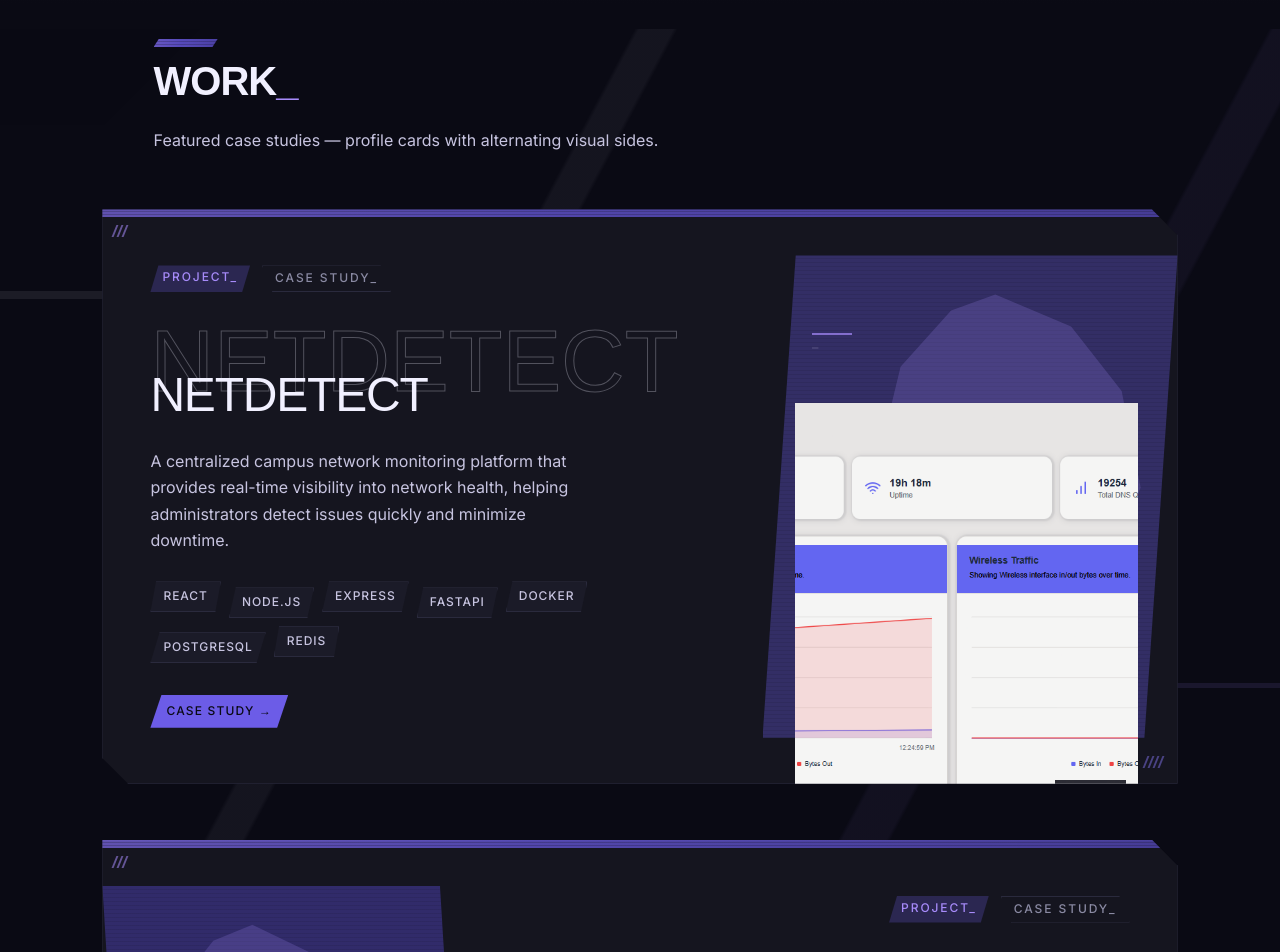
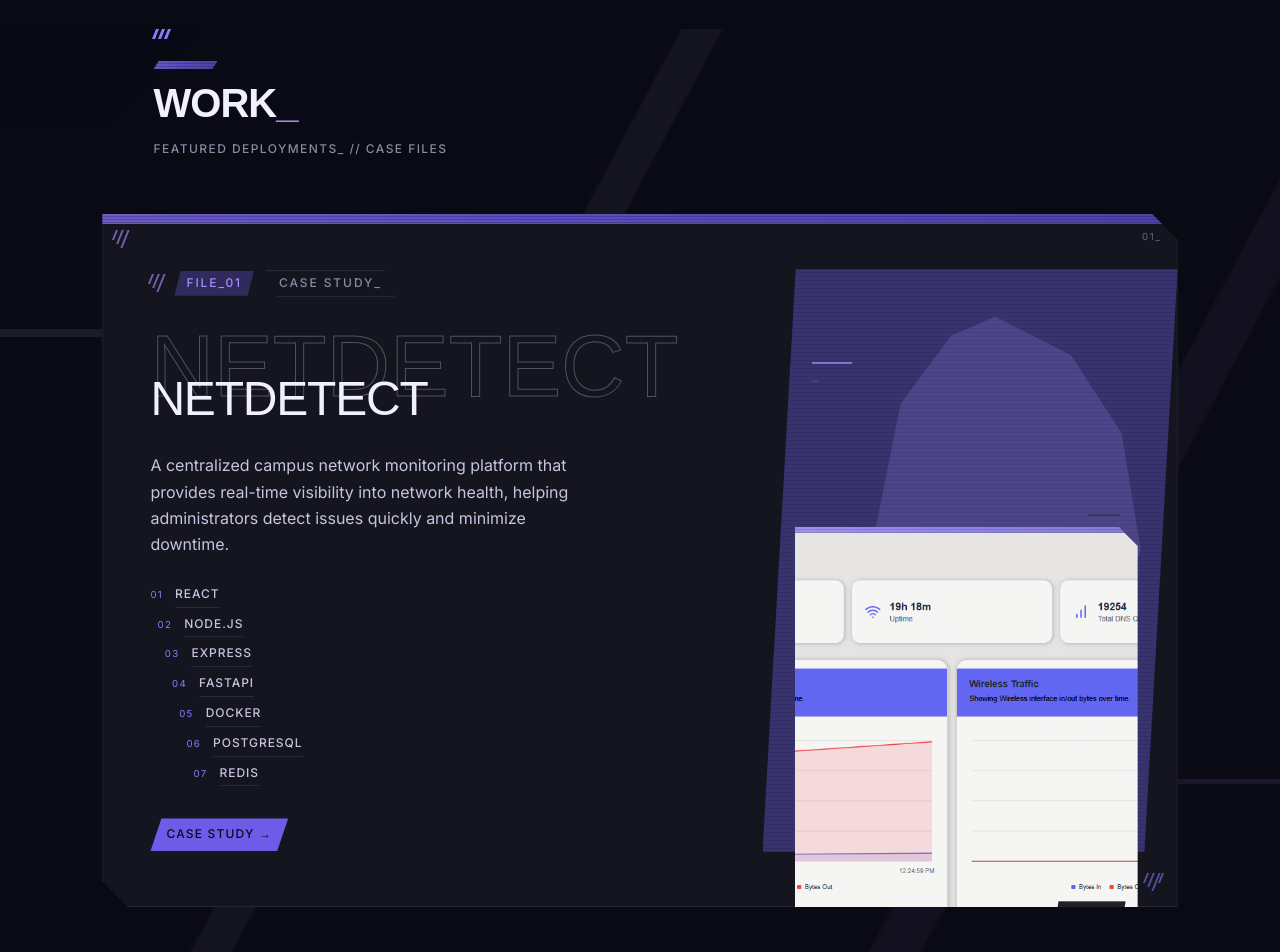
Before and after one commit to rrndxx/portfolio-v2, a Next.js app: page / in a window 1280 px wide. Shown: the part 2920-3872 px from the top of the page. Built offline with nearby package versions, Linux system fonts and the light colour scheme; a web font is replaced by a local one.

Commit message:
feat: revamp ExperienceTimeline and FeaturedProjects components with enhanced visual elements, update layout for improved readability, and introduce new Barcode feature for project blocks

```diff
--- a/components/experience/ExperienceTimeline.tsx
+++ b/components/experience/ExperienceTimeline.tsx
@@ -12,59 +12,113 @@ interface ExperienceTimelineProps {
 
 const contentIndent = [
   "md:pl-0",
-  "md:pl-12",
-  "md:pl-6",
-  "md:pl-20",
-];
+  "md:pl-10",
+  "md:pl-5",
+  "md:pl-16",
+] as const;
 
 export function ExperienceTimeline({ entries }: ExperienceTimelineProps) {
   return (
     <SectionShell
       id="experience"
       className="bg-bg-panel pb-16 md:pb-32"
-      cut="shallow-right"
+      cut="blade-right"
       blendFrom="void"
       zIndex={4}
       style={{ ["--section-pad-y" as string]: "5rem" }}
     >
       <SectionAtmosphere variant="experience" />
 
-      <div className="pl-[8vw] pr-[5vw] md:pl-[14vw] md:pr-[10vw]">
+      <div className="relative z-[1] pl-[8vw] pr-[5vw] md:pl-[14vw] md:pr-[10vw]">
         <Reveal>
-          <SectionHeading className="mb-12 md:mb-16">Experience</SectionHeading>
+          <div className="mb-3 flex gap-[3px]">
+            {[0, 1, 2].map((i) => (
+              <span
+                key={i}
+                className="block h-2.5 w-[3px] -skew-x-[22deg] bg-accent-electric"
+              />
+            ))}
+          </div>
+          <SectionHeading className="mb-3 md:mb-4">Experience</SectionHeading>
+          <p className="mb-12 max-w-md font-sans text-meta uppercase tracking-[0.12em] text-text-muted md:mb-16">
+            Career log_ // timeline
+          </p>
         </Reveal>
 
         <div className="relative max-w-3xl">
+          {/* Hard rail — not a soft centered timeline */}
           <div
             aria-hidden
-            className="absolute bottom-2 left-0 top-2 w-px bg-gradient-to-b from-transparent via-border-subtle to-transparent"
+            className="absolute bottom-2 left-0 top-2 w-px bg-gradient-to-b from-accent-glow/0 via-accent-glow/50 to-accent-glow/0"
           />
+          <div
+            aria-hidden
+            className="absolute left-[-3px] top-[12%] flex flex-col gap-1"
+          >
+            {[0, 1, 2].map((i) => (
+              <span
+                key={i}
+                className="block h-[2px] w-2 bg-accent-electric/50"
+              />
+            ))}
+          </div>
 
-          <ol className="space-y-12 md:space-y-16">
+          <ol className="space-y-10 md:space-y-14">
             {entries.map((entry, index) => (
               <Reveal
                 key={`${entry.role}-${entry.org}-${index}`}
                 delay={index * 0.06}
               >
                 <li className="relative pl-8 md:pl-10">
+                  {/* Diamond node — hard edge, no round pill */}
                   <span
                     aria-hidden
-                    className="absolute left-0 top-1.5 h-2.5 w-2.5 -translate-x-1/2 rounded-full border border-accent-glow bg-accent-primary/50"
+                    className="absolute left-0 top-3 h-2.5 w-2.5 -translate-x-1/2 rotate-45 border border-accent-glow bg-accent-primary"
                   />
 
-                  <div className={contentIndent[index % contentIndent.length]}>
-                    <p className="font-sans text-meta uppercase tracking-[0.08em] text-text-muted">
+                  <div
+                    className={[
+                      "xp-entry relative",
+                      contentIndent[index % contentIndent.length],
+                    ].join(" ")}
+                  >
+                    <div
+                      aria-hidden
+                      className="glitch-texture pointer-events-none absolute inset-x-0 top-0 h-1 opacity-60"
+                    />
+
+                    <div className="relative border border-accent-glow/20 bg-bg-void/40 px-5 py-5 md:px-6 md:py-6">
+                      <div className="mb-3 flex flex-wrap items-center justify-between gap-3">
+                        <div className="-skew-x-[12deg] bg-accent-primary px-3 py-1.5">
+                          <p className="skew-x-[12deg] font-sans text-meta uppercase tracking-[0.1em] text-text-primary">
                             {entry.date}
                           </p>
-                    <h3 className="mt-2 font-sans text-body-lg font-semibold text-text-primary">
+                        </div>
+                        <div className="flex items-center gap-2">
+                          <span className="font-sans text-[0.6rem] uppercase tracking-[0.16em] text-text-muted">
+                            Log_{String(index + 1).padStart(2, "0")}
+                          </span>
+                          <span className="inline-flex gap-[2px]">
+                            {[0, 1, 2].map((i) => (
+                              <span
+                                key={i}
+                                className="block h-2 w-[2px] -skew-x-[22deg] bg-accent-glow/60"
+                              />
+                            ))}
+                          </span>
+                        </div>
+                      </div>
+
+                      <h3 className="font-hero text-[clamp(1.05rem,2vw,1.35rem)] font-bold uppercase leading-snug tracking-[0.04em] text-text-primary">
                         {entry.role}
                       </h3>
-                    <p className="mt-1 font-sans text-body text-accent-electric">
-                      {entry.org}
+                      <p className="mt-2 font-sans text-meta uppercase tracking-[0.1em] text-accent-electric">
+                        {entry.org}_
                       </p>
                       <p className="mt-3 max-w-xl font-sans text-body text-text-secondary">
                         {entry.description}
                       </p>
+                    </div>
                   </div>
                 </li>
               </Reveal>
--- a/components/projects/FeaturedProjects.tsx
+++ b/components/projects/FeaturedProjects.tsx
@@ -26,23 +26,31 @@ export function FeaturedProjects({ projects }: FeaturedProjectsProps) {
 
       <div className="relative z-[1] pl-[6vw] pr-[4vw] md:pl-[12vw] md:pr-[6vw]">
         <Reveal>
-          <SectionHeading className="mb-4 md:mb-6">Work</SectionHeading>
-          <p className="mb-10 max-w-lg font-sans text-body text-text-secondary md:mb-14">
-            Featured case studies — profile cards with alternating visual sides.
+          <div className="mb-3 flex gap-[3px]">
+            {[0, 1, 2].map((i) => (
+              <span
+                key={i}
+                className="block h-2.5 w-[3px] -skew-x-[22deg] bg-accent-electric"
+              />
+            ))}
+          </div>
+          <SectionHeading className="mb-3 md:mb-4">Work</SectionHeading>
+          <p className="mb-10 max-w-lg font-sans text-meta uppercase tracking-[0.12em] text-text-muted md:mb-14">
+            Featured deployments_ // case files
           </p>
         </Reveal>
       </div>
 
-      <div className="relative z-[1] flex flex-col gap-10 md:gap-14">
+      <div className="relative z-[1] flex flex-col gap-12 md:gap-16">
         {projects.map((project, index) => (
           <ProjectBlock key={project.slug} project={project} index={index} />
         ))}
       </div>
 
-      <Reveal className="relative z-[1] mt-10 px-[6vw] pb-8 md:mt-16 md:px-[12vw] md:pb-12">
+      <Reveal className="relative z-[1] mt-12 px-[6vw] pb-8 md:mt-16 md:px-[12vw] md:pb-12">
         <Link
           href="/work"
-          className="inline-flex items-center gap-2 font-sans text-meta uppercase tracking-[0.1em] text-accent-electric transition-colors hover:text-accent-glow"
+          className="work-cta work-cta-ghost inline-flex items-center gap-2 px-6 py-3 font-sans text-meta uppercase tracking-[0.1em] text-text-primary transition-colors hover:text-accent-glow"
         >
           View all work
           <span aria-hidden>→</span>
--- a/components/projects/ProjectBlock.tsx
+++ b/components/projects/ProjectBlock.tsx
@@ -14,9 +14,9 @@ interface ProjectBlockProps {
 }
 
 const PLATE_STYLES = [
-  "bg-accent-primary/35",
-  "bg-accent-primary-dim/55",
-  "bg-accent-electric/30",
+  "bg-accent-primary/40",
+  "bg-accent-primary-dim/60",
+  "bg-accent-electric/35",
 ] as const;
 
 function Layer({
@@ -52,17 +52,43 @@ function Layer({
   );
 }
 
+function Barcode({
+  className = "",
+  tone = "glow",
+  count = 3,
+}: {
+  className?: string;
+  tone?: "glow" | "electric" | "light";
+  count?: number;
+}) {
+  const color =
+    tone === "glow"
+      ? "bg-accent-glow/65"
+      : tone === "electric"
+        ? "bg-accent-electric/55"
+        : "bg-text-primary/55";
+
+  return (
+    <div aria-hidden className={["flex gap-[3px]", className].join(" ")}>
+      {Array.from({ length: count }).map((_, i) => (
+        <span
+          key={i}
+          className={["block w-[2px] -skew-x-[22deg]", color].join(" ")}
+          style={{ height: `${10 + (i % 3) * 4}px` }}
+        />
+      ))}
+    </div>
+  );
+}
+
 /**
- * Hybrid of cyber profile cards + angled game UI —
- * ghost titles, slant plates, glitch ticks, frame-breaking cover.
+ * Cyber profile project block — chamfered frame, slant plates, glitch ticks.
  */
 export function ProjectBlock({ project, index = 0 }: ProjectBlockProps) {
   const visualOnEnd = index % 2 === 0;
   const plate = PLATE_STYLES[index % PLATE_STYLES.length];
   const tech = project.techStack.filter((t) => !t.startsWith("TODO"));
-  const frameClass = visualOnEnd
-    ? "project-card-frame"
-    : "project-card-frame-flip";
+  const indexLabel = String(index + 1).padStart(2, "0");
 
   const copy = (
     <div
@@ -74,12 +100,13 @@ export function ProjectBlock({ project, index = 0 }: ProjectBlockProps) {
       <Layer from={visualOnEnd ? "left" : "right"} delay={0.06}>
         <div
           className={[
-            "flex flex-wrap gap-3",
+            "flex flex-wrap items-center gap-3",
             visualOnEnd ? "justify-start" : "justify-end",
           ].join(" ")}
         >
-          <span className="slant-chip bg-accent-primary/25 px-3 py-1 font-sans text-meta uppercase tracking-[0.16em] text-accent-glow">
-            Project_
+          <Barcode tone="glow" />
+          <span className="slant-chip bg-accent-primary/30 px-3 py-1 font-sans text-meta uppercase tracking-[0.16em] text-accent-glow">
+            File_{indexLabel}
           </span>
           <span className="slant-chip-flip border border-border-subtle px-3 py-1 font-sans text-meta uppercase tracking-[0.16em] text-text-muted">
             Case study_
@@ -109,13 +136,23 @@ export function ProjectBlock({ project, index = 0 }: ProjectBlockProps) {
         <Layer from="up" delay={0.2} className="mt-7">
           <ul
             className={[
-              "flex flex-wrap gap-2",
-              visualOnEnd ? "justify-start" : "justify-end",
+              "flex flex-col gap-2",
+              visualOnEnd ? "items-start" : "items-end",
             ].join(" ")}
           >
             {tech.map((item, i) => (
-              <li key={item} className={i % 2 === 0 ? "mt-0" : "mt-1.5"}>
-                <span className="slant-chip inline-block border border-border-subtle bg-bg-panel-raised/90 px-3 py-1.5 font-sans text-meta uppercase tracking-[0.08em] text-text-secondary transition-colors hover:border-accent-electric/50 hover:text-accent-electric">
+              <li
+                key={item}
+                className="flex items-baseline gap-3"
+                style={{
+                  marginLeft: visualOnEnd ? `${i * 0.45}rem` : undefined,
+                  marginRight: visualOnEnd ? undefined : `${i * 0.45}rem`,
+                }}
+              >
+                <span className="font-sans text-[0.6rem] uppercase tracking-[0.14em] text-accent-electric">
+                  {String(i + 1).padStart(2, "0")}
+                </span>
+                <span className="border-b border-border-subtle pb-1 font-sans text-meta uppercase tracking-[0.08em] text-text-secondary transition-colors hover:border-accent-electric/50 hover:text-accent-electric">
                   {item}
                 </span>
               </li>
@@ -131,11 +168,16 @@ export function ProjectBlock({ project, index = 0 }: ProjectBlockProps) {
             visualOnEnd ? "justify-start" : "justify-end",
           ].join(" ")}
         >
-          {projectLinks(project).map((link) => (
+          {projectLinks(project).map((link, i) => (
             <Link
               key={link.href + link.label}
               href={link.href}
-              className="slant-chip bg-accent-primary px-4 py-2 font-sans text-meta uppercase tracking-[0.1em] text-text-on-accent transition-colors hover:bg-accent-glow"
+              className={[
+                "work-cta px-4 py-2 font-sans text-meta uppercase tracking-[0.1em]",
+                i === 0
+                  ? "work-cta-primary text-text-on-accent"
+                  : "work-cta-ghost text-text-primary",
+              ].join(" ")}
               {...(link.href.startsWith("http")
                 ? { target: "_blank", rel: "noopener noreferrer" }
                 : {})}
@@ -155,7 +197,6 @@ export function ProjectBlock({ project, index = 0 }: ProjectBlockProps) {
         visualOnEnd ? "md:justify-end" : "md:justify-start",
       ].join(" ")}
     >
-      {/* Angled color plate (Destiny/Jessica hybrid) */}
       <Layer
         from="fade"
         delay={0.04}
@@ -166,8 +207,7 @@ export function ProjectBlock({ project, index = 0 }: ProjectBlockProps) {
           visualOnEnd ? "slant-panel" : "slant-panel-flip",
         ].join(" ")}
       >
-        <div className="project-orb-scanlines absolute inset-0 opacity-35" />
-        {/* Mostly static ticks; one living glitch per card */}
+        <div className="project-orb-scanlines absolute inset-0 opacity-40" />
         <span className="absolute left-[12%] top-[16%] h-[2px] w-10 bg-accent-glow/70" />
         <span
           className="glitch-anim-flicker absolute left-[12%] top-[19%] h-[2px] w-4 bg-text-primary/40"
@@ -175,9 +215,16 @@ export function ProjectBlock({ project, index = 0 }: ProjectBlockProps) {
         />
         <span className="absolute right-[14%] top-[42%] h-[2px] w-8 bg-bg-void/50" />
         <span className="absolute right-[18%] bottom-[28%] h-[2px] w-12 bg-accent-electric/55" />
+        <div className="absolute bottom-4 left-[12%] flex gap-[3px]">
+          {[0, 1, 2, 3].map((i) => (
+            <span
+              key={i}
+              className="block h-2.5 w-[2px] -skew-x-[22deg] bg-text-primary/35"
+            />
+          ))}
+        </div>
       </Layer>
 
-      {/* Low-poly ghost figure */}
       <div
         aria-hidden
         className={[
@@ -195,7 +242,7 @@ export function ProjectBlock({ project, index = 0 }: ProjectBlockProps) {
           visualOnEnd ? "md:mr-2 lg:mr-4" : "md:ml-2 lg:ml-4",
         ].join(" ")}
       >
-        <div className="group relative aspect-[4/5] w-full overflow-hidden">
+        <div className="gallery-frame group relative aspect-[4/5] w-full overflow-hidden">
           <Image
             src={project.image}
             alt={project.name}
@@ -204,12 +251,16 @@ export function ProjectBlock({ project, index = 0 }: ProjectBlockProps) {
             className="object-cover object-top transition-transform duration-500 ease-[cubic-bezier(0.22,1,0.36,1)] group-hover:scale-[1.04]"
           />
           <div className="pointer-events-none absolute inset-x-0 bottom-0 h-1/4 bg-gradient-to-t from-bg-panel to-transparent md:hidden" />
+          <div
+            aria-hidden
+            className="glitch-texture pointer-events-none absolute inset-x-0 top-0 h-1.5 opacity-70"
+          />
         </div>
 
         {tech[0] ? (
           <div
             className={[
-              "absolute bottom-4 z-20 slant-chip bg-bg-void/85 px-3 py-1.5 backdrop-blur-sm",
+              "absolute bottom-4 z-20 slant-chip border border-accent-glow/30 bg-bg-void/90 px-3 py-1.5",
               visualOnEnd ? "right-3" : "left-3",
             ].join(" ")}
           >
@@ -224,34 +275,29 @@ export function ProjectBlock({ project, index = 0 }: ProjectBlockProps) {
 
   return (
     <article className="relative px-[4vw] md:px-[8vw]">
-      <div className={["relative overflow-hidden bg-bg-panel", frameClass].join(" ")}>
+      <div className={["relative overflow-hidden bg-bg-panel", "project-card-frame"].join(" ")}>
         <div
           aria-hidden
-          className="glitch-texture pointer-events-none absolute inset-x-0 top-0 z-20 h-2 opacity-70"
+          className="glitch-texture pointer-events-none absolute inset-x-0 top-0 z-20 h-2.5 opacity-80"
         />
-        {/* Corner barcode ticks on the frame */}
         <div
           aria-hidden
-          className="pointer-events-none absolute left-3 top-4 z-20 flex gap-[3px]"
+          className="pointer-events-none absolute left-3 top-4 z-20"
         >
-          {[0, 1, 2].map((i) => (
-            <span
-              key={i}
-              className="block h-3 w-[2px] -skew-x-[22deg] bg-accent-glow/55"
-            />
-          ))}
+          <Barcode tone="glow" count={3} />
         </div>
         <div
           aria-hidden
-          className="pointer-events-none absolute bottom-4 right-4 z-20 flex gap-[3px]"
+          className="pointer-events-none absolute bottom-4 right-4 z-20"
         >
-          {[0, 1, 2, 3].map((i) => (
-            <span
-              key={i}
-              className="block h-3 w-[2px] -skew-x-[22deg] bg-accent-electric/45"
-            />
-          ))}
+          <Barcode tone="electric" count={4} />
         </div>
+        <p
+          aria-hidden
+          className="pointer-events-none absolute right-4 top-4 z-20 font-sans text-[0.6rem] uppercase tracking-[0.18em] text-text-muted/70"
+        >
+          {indexLabel}_
+        </p>
 
         <div
           className={[
```
Lines whose indentation alone changed are shown as unchanged.
